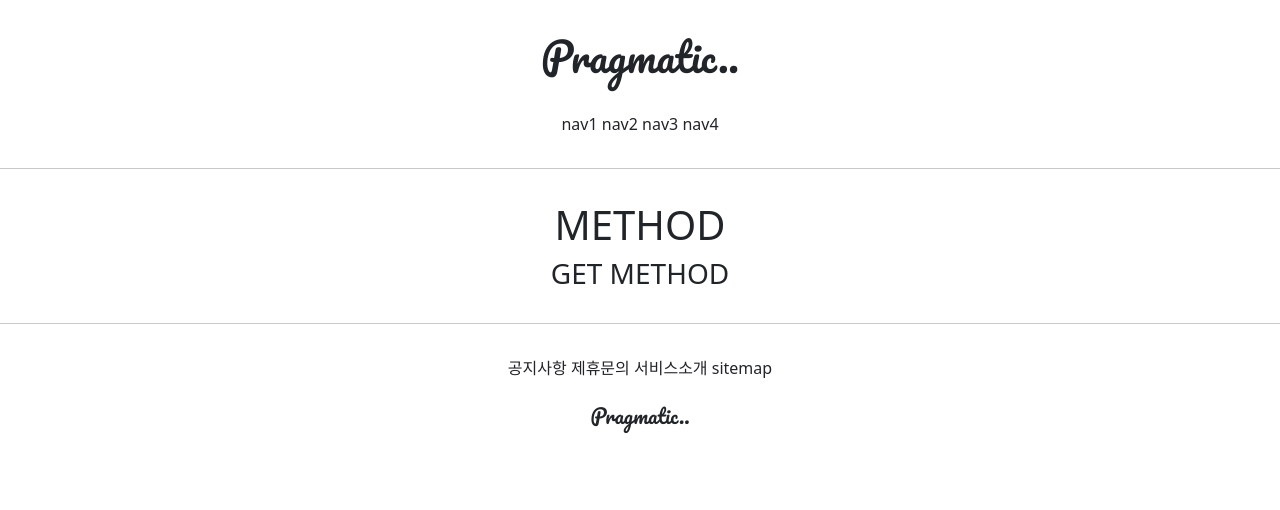
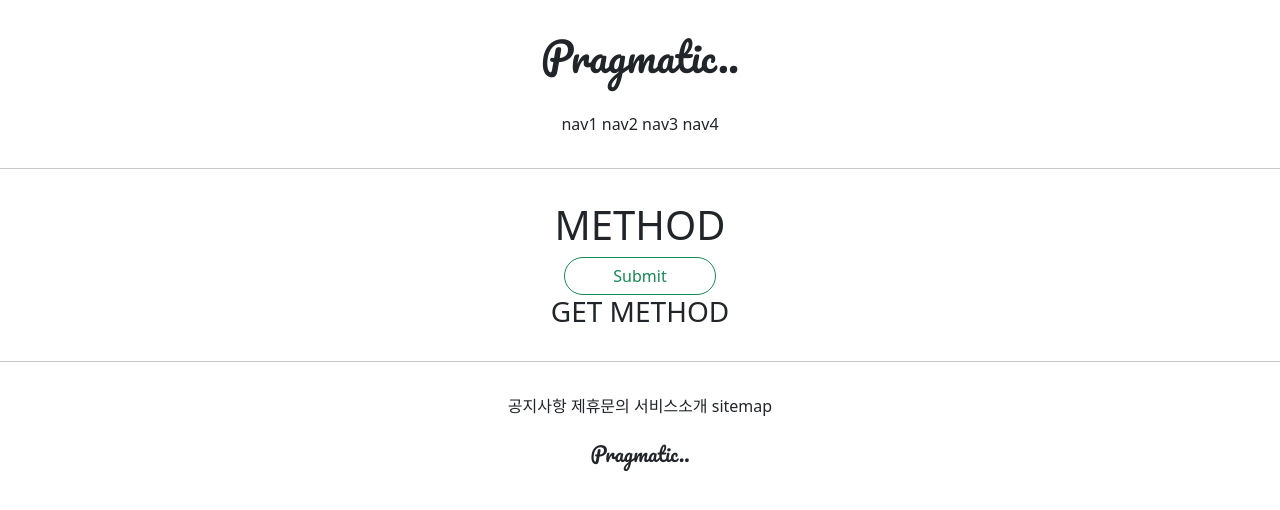
Before and after one commit to taroun/gis_1ban_1, a Django app: page /accounts/hello_world/ in a window 1280 px wide. Shown: the top 510 px of the page. Run offline with Django 3.2, Linux system fonts and the light colour scheme; parts of the project's set-up code (start-up, migrations or seed data) failed here and were passed over.

Commit message:
7/8 1ban class commit 3

```diff
--- a/accountapp/templates/accountapp/hello_world.html
+++ b/accountapp/templates/accountapp/hello_world.html
@@ -5,6 +5,11 @@
     <div style="text-align: center; margin: 2rem;">
         <h1>METHOD</h1>
 
+        <form action="/accounts/hello_world/" method="post">
+            {% csrf_token %}
+            <input type="submit" class="px-5 btn btn-outline-success rounded-pill">
+        </form>
+
         <h3>{{ text }}</h3>
 
     </div>
```
